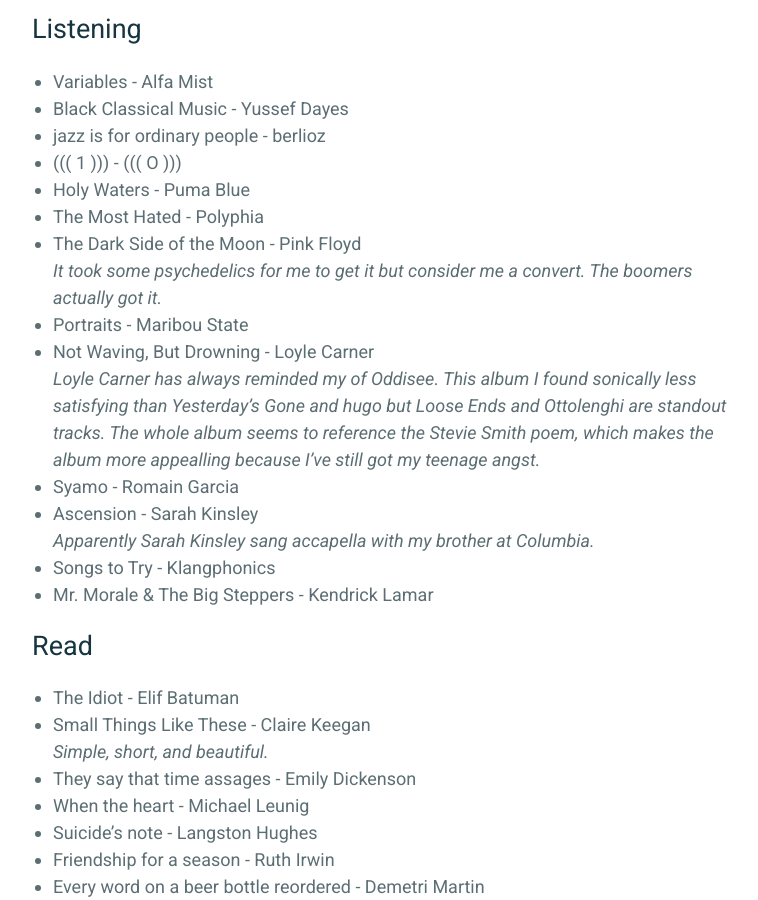
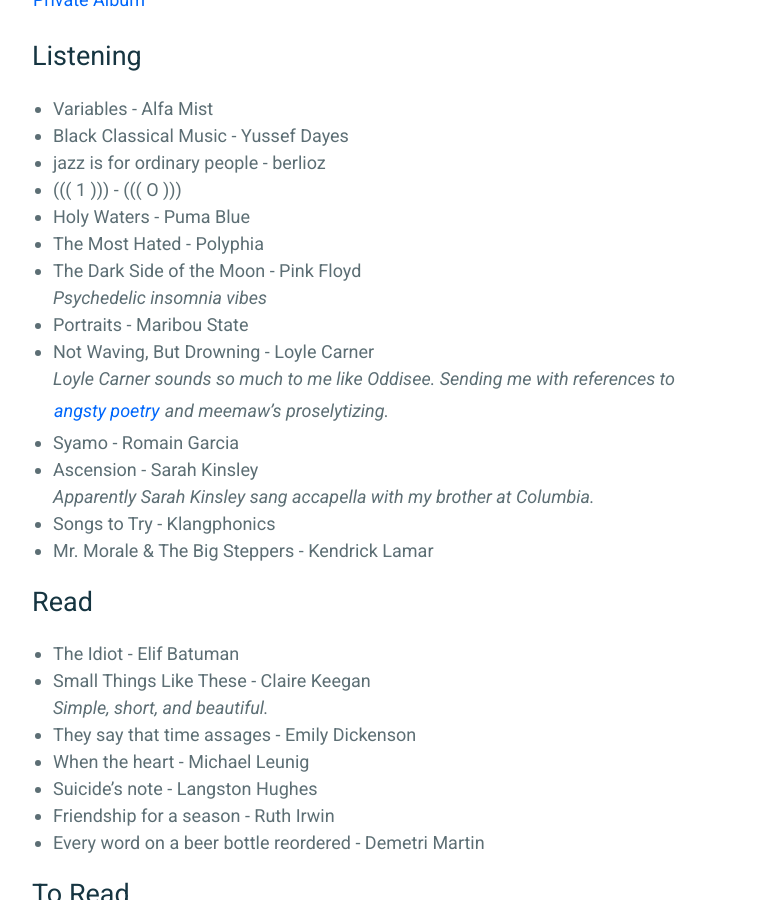
Before and after one commit to frankwang95/frankwang95.github.io, a Jekyll site: the page built from _posts/2023-09-30-september-snippits.md, in a window 1280 px wide and 900 px high, scrolled down 3928 px. Shown: the whole window, without its empty margins (258-1016 px from the left). Built offline with Jekyll 4.4.1, drawn with Linux system fonts in a browser that asks for light colours; some of the changed text lies outside the part shown.

Commit message:
Wording adj

```diff
--- a/_posts/2023-09-30-september-snippits.md
+++ b/_posts/2023-09-30-september-snippits.md
@@ -74,10 +74,10 @@ It was a busy month. Notable and not pictured: the jam session with Will, Jasmin
 - Holy Waters - Puma Blue
 - The Most Hated - Polyphia
 - The Dark Side of the Moon - Pink Floyd \
-  *It took some psychedelics for me to get it but consider me a convert. The boomers actually got it.*
+  *Psychedelic insomnia vibes*
 - Portraits - Maribou State
 - Not Waving, But Drowning - Loyle Carner \
-  *Loyle Carner has always reminded my of Oddisee. This album I found sonically less satisfying than Yesterday's Gone and hugo but Loose Ends and Ottolenghi are standout tracks. The whole album seems to reference the Stevie Smith poem, which makes the album more appealling because I've still got my teenage angst.*
+  *Loyle Carner sounds so much to me like Oddisee. Sending me with references to [angsty poetry](https://www.poetryfoundation.org/poems/46479/not-waving-but-drowning) and meemaw’s proselytizing.*
 - Syamo - Romain Garcia
 - Ascension - Sarah Kinsley \
   *Apparently Sarah Kinsley sang accapella with my brother at Columbia.*
```
Also changed, not shown: other parts of _posts/2023-09-30-september-snippits.md (+1 -1 lines).
